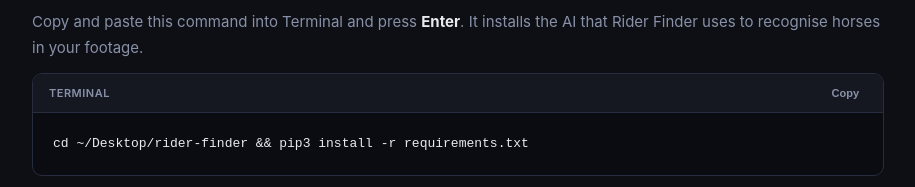
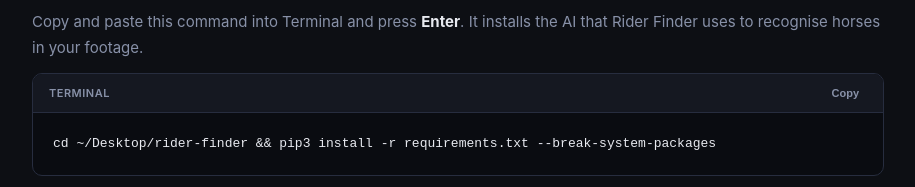
Before and after one commit to Schifftacular/rider-finder, a plain HTML site: page landing/index.html in a window 1280 px wide. Shown: the part 2681-2868 px from the top of the page, without its empty margins (182-1097 px from the left). Drawn offline with Linux system fonts and the light colour scheme.

Commit message:
Fix pip install error on modern macOS (add --break-system-packages)

```diff
--- a/landing/index.html
+++ b/landing/index.html
@@ -449,7 +449,7 @@
       <p class="step-desc">Copy and paste this command into Terminal and press <strong>Enter</strong>. It installs the AI that Rider Finder uses to recognise horses in your footage.</p>
       <div class="code-wrap">
         <div class="code-header"><span class="code-lang">Terminal</span><button class="copy-btn" onclick="copyCode(this)">Copy</button></div>
-        <pre><span class="cmd">cd ~/Desktop/rider-finder && pip3 install -r requirements.txt</span></pre>
+        <pre><span class="cmd">cd ~/Desktop/rider-finder && pip3 install -r requirements.txt --break-system-packages</span></pre>
       </div>
       <div class="callout">✅ <strong>You're all set up!</strong> You only ever need to do steps 1–5 once. The next time you use Rider Finder, skip straight to the "Run it" section below.</div>
     </div>
```
